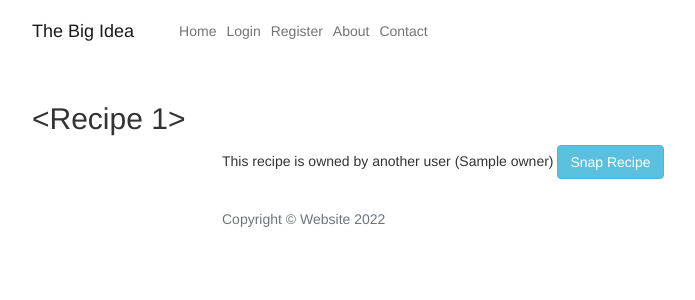
After one commit to J-0-N-A-T-H-A-N/recipes, a Flask app: template templates/display_recipe.html in a window 1280 px wide. The commit adds this page. Shown: the top 300 px of the page, without its empty margins (53-748 px from the left). Run offline with Flask 2, Linux system fonts and the light colour scheme; tables that the repository leaves empty hold one stand-in row (values such as "Sample post"); the template is opened without the code that fills it: values that come from a table or form of the project are taken from there, most other values are stand-ins (such as "Sample title", 1, 10 or a date in 2020); some libraries are stand-ins or nearby versions.

Commit message:
adding basic recipe snap functionality

```diff
--- a/main.py
+++ b/main.py
@@ -109,21 +109,57 @@ def logout():
     logout_user()
     return redirect(url_for('home', logged_in=current_user.is_authenticated))
 
-@app.route('/search/')
+@app.route('/search/', methods=["POST","GET"])
 def search():
     form = SearchForm()
-    return render_template("search.html", form=form, logged_in=current_user.is_authenticated)
+    keywords = ""
+    if form.validate_on_submit():
+        keywords = form.search.data.split()
+    recipe_list = []
+    for term in keywords:
+        recipes = db.session.query(Recipe).filter(Recipe.recipe_name.ilike(f"%{term}%")).all()
+        for recipe in recipes:
+            if recipe not in recipe_list:
+                recipe_list.append(recipe)
+    print(recipe_list)
+    return render_template("search.html", form=form, logged_in=current_user.is_authenticated, results=recipe_list)
 
 @app.route('/myrecipes/')
 def myrecipes():
     form = SearchForm()
     recipe_list = []
     my_recipes = db.session.query(Recipe).filter_by(owner=current_user.id).all()
+    print(my_recipes)
     for recipe in my_recipes:
         recipe_list.append(recipe)
     print(recipe_list)
     return render_template("myrecipes.html", form=form, logged_in=current_user.is_authenticated, recipes=recipe_list)
 
+@app.route('/display_recipe/<current_recipe>')
+def display_recipe(current_recipe):
+    recipe_owner = db.session.query(Recipe.owner).filter_by(recipe_name=current_recipe).first()
+    recipe_id = db.session.query(Recipe.recipe_id).filter_by(recipe_name=current_recipe).first()
+    owner_name = db.session.query(User.name).filter_by(id=recipe_owner[0]).first()
+    return render_template("display_recipe.html", logged_in=current_user.is_authenticated, recipe=current_recipe,
+                           owner=owner_name[0], recipe_id=recipe_id[0])
+
+@app.route('/snap_recipe/<recipe_id>')
+def snap_recipe(recipe_id):
+    print("Snap!")
+    print(current_user.id)
+    recipe = db.session.query(Recipe).filter_by(recipe_id=recipe_id).first()
+    snapped_recipe = Recipe(
+        recipe_name=recipe.recipe_name,
+        owner=current_user.id
+    )
+    db.session.add(snapped_recipe)
+    db.session.commit()
+
+    recipe_list = []
+    my_recipes = db.session.query(Recipe).filter_by(owner=current_user.id).all()
+    for recipe in my_recipes:
+        recipe_list.append(recipe)
+    return redirect(url_for("myrecipes", logged_in=current_user.is_authenticated))
 
 
 if __name__ == "__main__":
--- /dev/null
+++ b/templates/display_recipe.html
@@ -0,0 +1,23 @@
+{% extends 'bootstrap/base.html' %}
+{% import "bootstrap/wtf.html" as wtf %}
+
+{% include "header.html" %}
+{% block content %}
+
+<div class="container">
+    <h2>{{ recipe }}</h2>
+    <div class="row">
+            <div class="col-lg-8 col-md-10 mx-auto">
+                {% if owner == current_user.name %}
+                This is your recipe
+                {% else %}
+                This recipe is owned by another user ({{ owner }})
+                <button type="button" class="btn btn-info" onclick="window.location.href='{{ url_for('snap_recipe', recipe_id=recipe_id) }}'">
+                    Snap Recipe</button>
+                {% endif %}
+
+            </div>
+    </div>
+</div>
+{% include "footer.html" %}
+{% endblock %}
--- a/templates/header.html
+++ b/templates/header.html
@@ -46,7 +46,8 @@
                     <a class="nav-link" href="{{ url_for('login') }}">Login</a>
                 </li>
                 <li class="nav-item">
-                    <a class="nav-link" href="{{ url_for('register') }}">Register</a>
+                     <a class="nav-link" href="{{ url_for('register') }}">Register</a>
+                    <!-- <a class="nav-link" href="#">Register</a> -->    <!--  Register disabled -->
                 </li>
                 {% endif %}
                 {% if logged_in: %}
--- a/templates/myrecipes.html
+++ b/templates/myrecipes.html
@@ -8,9 +8,9 @@
     <h2>My Recipes</h2>
     <div class="row">
             <div class="col-lg-8 col-md-10 mx-auto">
-                <!-- {{ recipes }} -->
                 {% for recipe in recipes %}<br>
-                {{ recipe.recipe_name }}<br>
+                    <a class="nav-link" href="{{ url_for('display_recipe', current_recipe=recipe.recipe_name) }}">
+                        {{ recipe.recipe_name }}</a>
                 {% endfor %}
             </div>
     </div>
--- a/templates/search.html
+++ b/templates/search.html
@@ -9,6 +9,10 @@
     <div class="row">
             <div class="col-lg-8 col-md-10 mx-auto">
             {{ wtf.quick_form(form, novalidate=True, button_map={"submit": "primary"}) }}
+            {% for recipe in results %}
+                <a class="nav-link" href="{{ url_for('display_recipe', current_recipe=recipe.recipe_name) }}">
+                        {{ recipe.recipe_name }}</a>
+            {% endfor %}
             </div>
     </div>
 </div>
```
